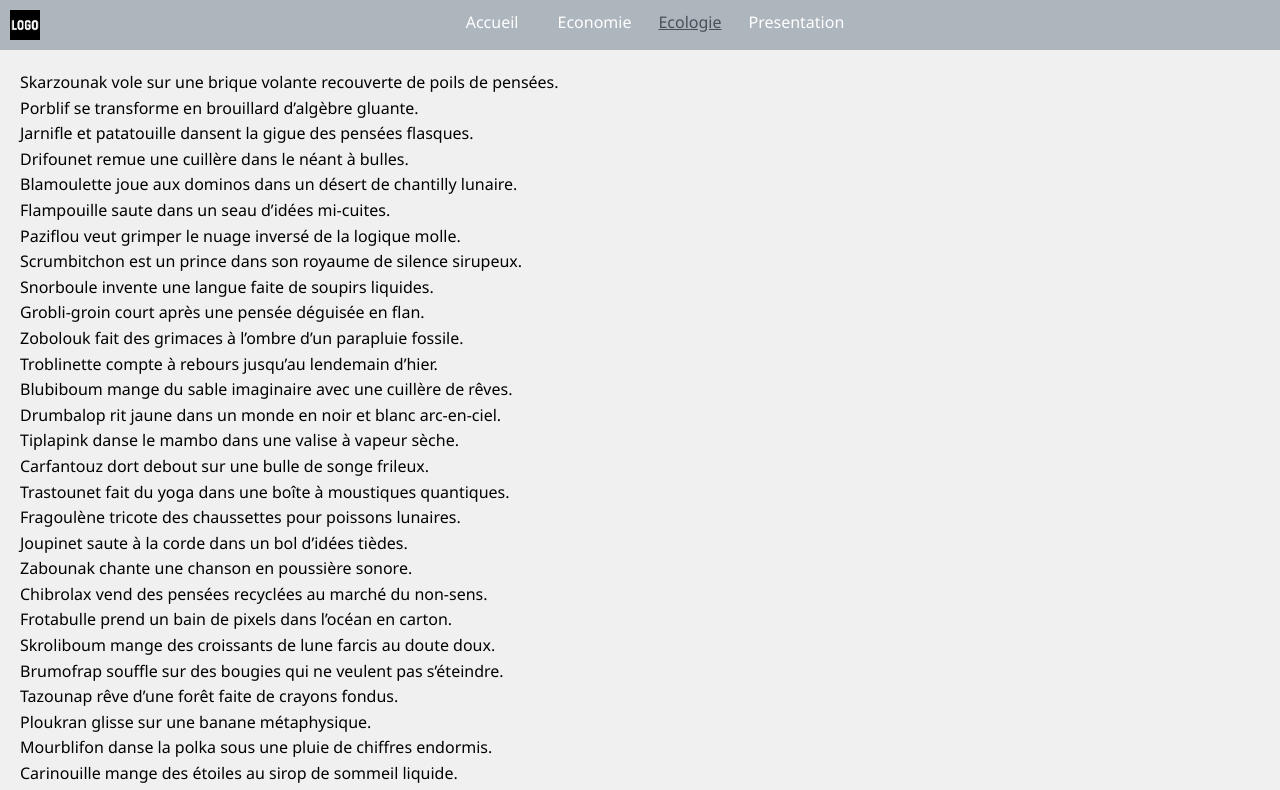
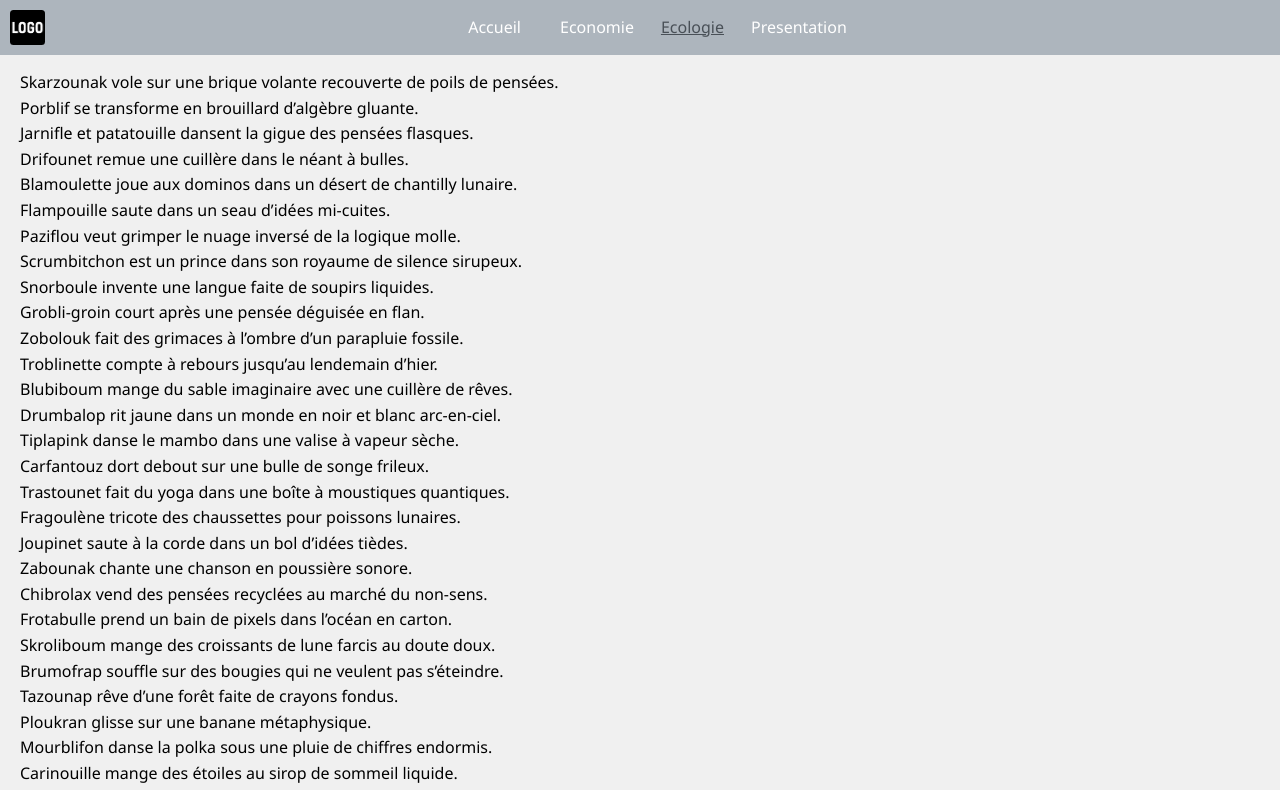
Before and after one commit to LaCremerie90/LaCremerie90.github.io, a plain HTML site: page Ecologie.html in a window 1280 px wide. Shown: the top 790 px of the page. Drawn offline with Linux system fonts and the light colour scheme.

Commit message:
moddifvicon

```diff
--- a/Ecologie.html
+++ b/Ecologie.html
@@ -5,6 +5,8 @@
   <meta charset="utf-8" />
   <title>Creme de la creme</title>
   <link rel="stylesheet" href="style.css">
+  <link rel="icon" href="favicon.ico" type="image/x-icon">
+
 
 </head>
 
--- a/style.css
+++ b/style.css
@@ -37,6 +37,7 @@ header {
 
 nav {
     display: flex;
+    align-items: center;
 }
 
 nav ul {
@@ -47,9 +48,10 @@ nav ul {
     width: 100%;
 }
 nav img{
-    height: 30px;
+    height: 35px;
     width: auto;
     float: left;
+    border-radius: 10%;
 
 }
 
```
Also changed, not shown: Economie.html (+2 -0 lines), Presentation.html (+2 -0 lines), index.html (+2 -1 lines).
